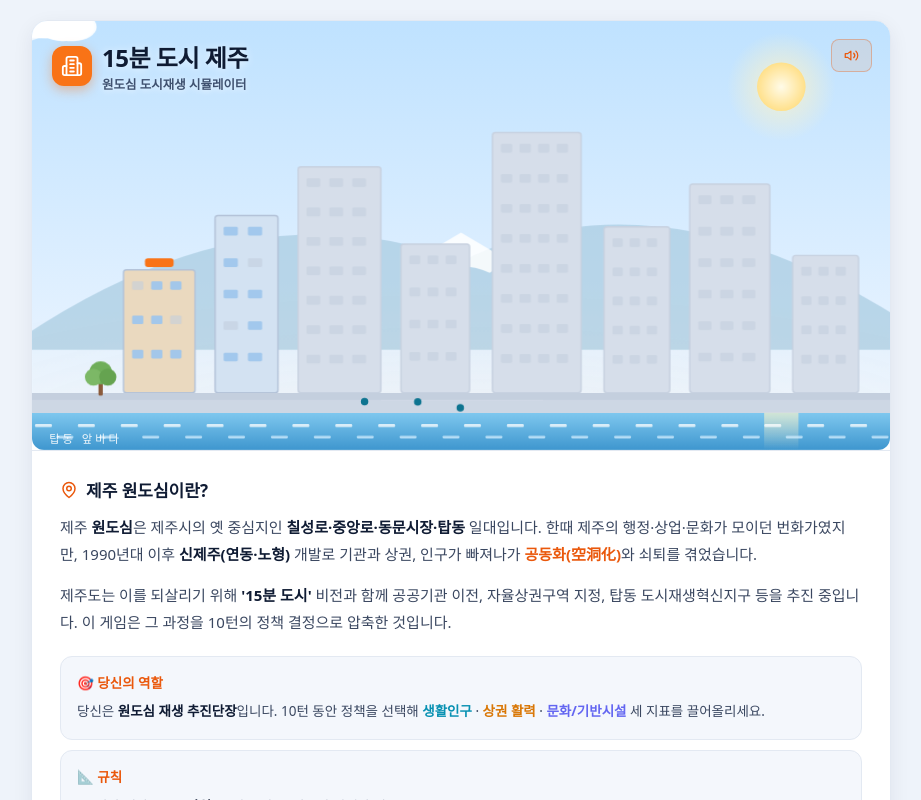
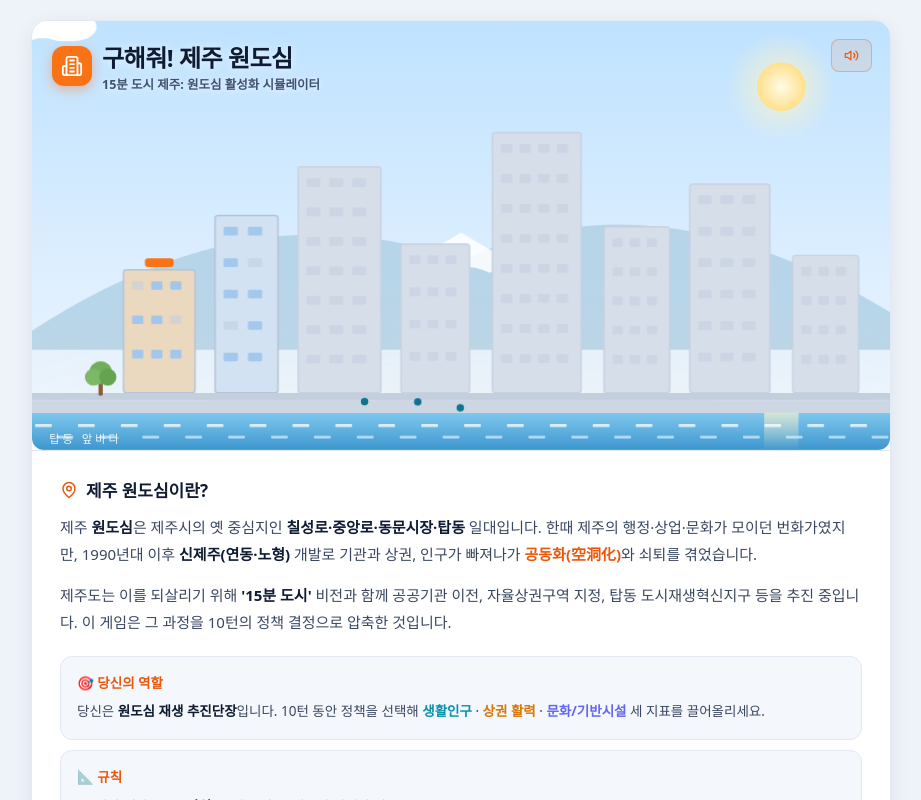
Before and after one commit to imCony/jeju-game, a React (Vite) app: page / in a window 1280 px wide. Shown: the top 800 px of the page, without its empty margins (179-1100 px from the left). Built offline with nearby package versions, Linux system fonts and the light colour scheme; a web font is replaced by a local one.

Commit message:
Update App.jsx

```diff
--- a/src/App.jsx
+++ b/src/App.jsx
@@ -406,8 +406,8 @@ export default function App() {
               <div style={{ position: 'absolute', top: 18, left: 20, display: 'flex', alignItems: 'center', gap: 10 }}>
                 <div style={{ background: COL.orangeD, padding: 9, borderRadius: 12, display: 'flex', boxShadow: '0 4px 12px rgba(249,115,22,0.4)' }}><Building2 size={22} color="#fff" /></div>
                 <div>
-                  <h1 style={{ margin: 0, fontSize: 24, fontWeight: 900, letterSpacing: '-0.02em', color: COL.text, textShadow: '0 1px 8px rgba(255,255,255,0.7)' }}>15분 도시 제주</h1>
-                  <p style={{ margin: 0, fontSize: 12.5, color: '#3f5170', fontWeight: 600, textShadow: '0 1px 6px rgba(255,255,255,0.7)' }}>원도심 도시재생 시뮬레이터</p>
+                  <h1 style={{ margin: 0, fontSize: 24, fontWeight: 900, letterSpacing: '-0.02em', color: COL.text, textShadow: '0 1px 8px rgba(255,255,255,0.7)' }}>구해줘! 제주 원도심</h1>
+                  <p style={{ margin: 0, fontSize: 12.5, color: '#3f5170', fontWeight: 600, textShadow: '0 1px 6px rgba(255,255,255,0.7)' }}>15분 도시 제주: 원도심 활성화 시뮬레이터</p>
                 </div>
               </div>
               <div style={{ position: 'absolute', top: 18, right: 18 }}><MusicBtn compact /></div>
```
